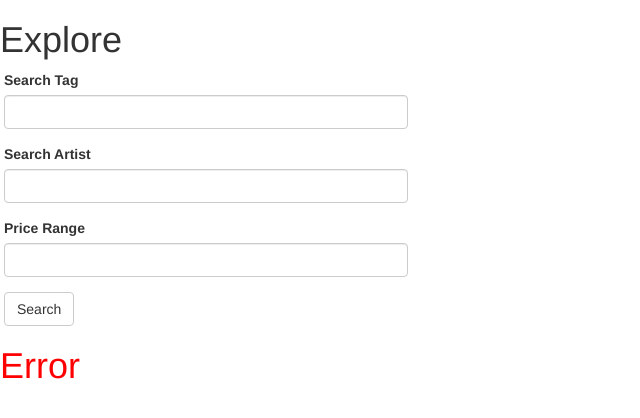
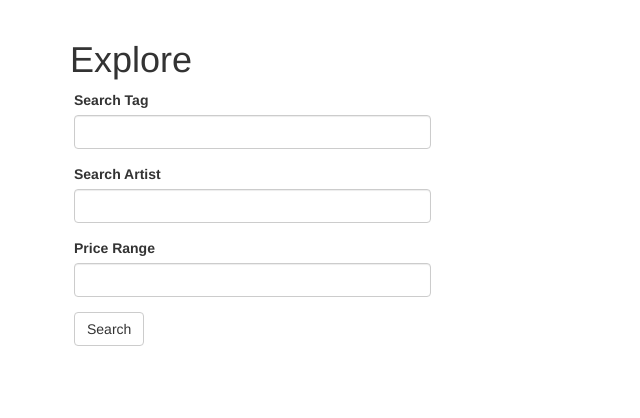
Before and after one commit to rosalogia/comission, a Flask app: page /explore in a window 1280 px wide. Shown: the part 52-470 px from the top of the page, without its empty margins (0-640 px from the left). Run offline with Flask 3, Linux system fonts and the light colour scheme; some libraries are stand-ins or nearby versions.

Commit message:
Corrected Flash Messaging

```diff
--- a/hackutd/app/routes.py
+++ b/hackutd/app/routes.py
@@ -30,8 +30,6 @@ def explore():
             post_cols[i % 3].append(posts[i])
         print(post_cols)
         return render_template("explore.html", title="Explore", posts=post_cols, form=form)
-    else:
-        flash("Error")
     return render_template("explore.html", title="Explore", posts=[], form=form)
 
 
--- a/hackutd/app/templates/base.html
+++ b/hackutd/app/templates/base.html
@@ -37,6 +37,13 @@
 
 {% block content %}
     <div class="container">
+        {% with messages = get_flashed_messages() %}
+        {% if messages %}
+            {% for message in messages %}
+            <div class="alert alert-info" role="alert">{{ message }}</div>
+            {% endfor %}
+        {% endif %}
+        {% endwith %}
         {% block app_content %}{% endblock %}
     </div>
 {% endblock %}
--- a/hackutd/app/templates/explore.html
+++ b/hackutd/app/templates/explore.html
@@ -7,22 +7,13 @@
 <link rel="stylesheet" href="/static/css/image_grid.css">
 {% endblock %}
 
-{% block content %}
+{% block app_content %}
     <h1>Explore</h1>
     <div class="row">
         <div class="col-md-4">
             {{ wtf.quick_form(form) }}
         </div>
     </div>
-    {% with messages = get_flashed_messages()%}
-    {% if messages %}
-        <h1 style="color: red">{{messages[0]}}</h1>
-    {%else%}
-        {{macros.grid(posts)}}
-
-    {% endif %}
-    {%endwith%}
-
 {% endblock %}
 
 
```
